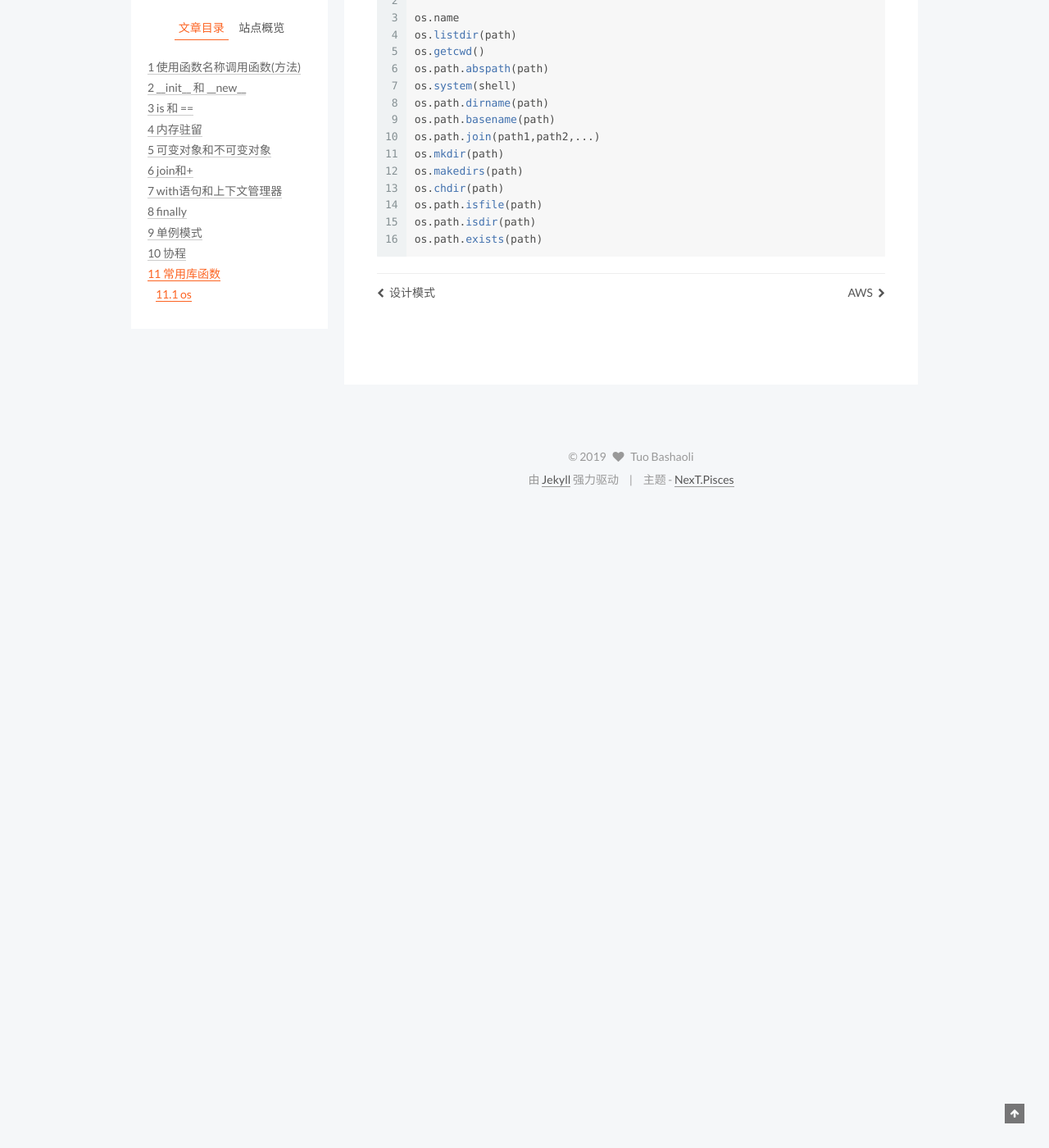
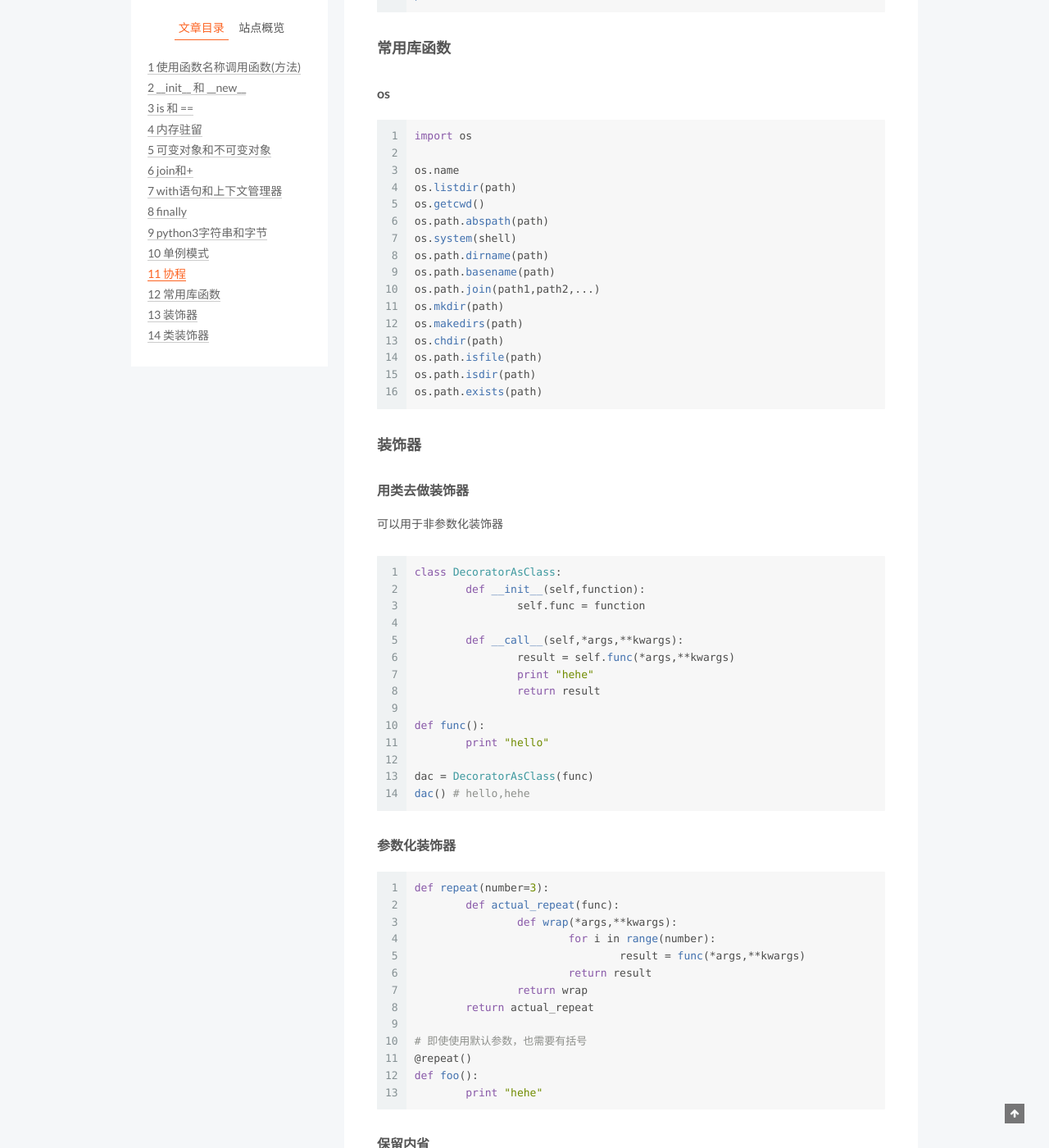
Before and after one commit to tuobashaoli/tuobashaoli.github.io, a Jekyll site: the page built from _posts/2019-05-03-python.markdown, in a window 1280 px wide and 1400 px high, scrolled down 4667 px. Shown: the whole window at 82% size. Built offline with Jekyll 4.4.1, drawn with Linux system fonts in a browser that asks for light colours; comment, search, counter and statistics services are not loaded; before the commit the page ends 5286 px from its top, so only the background shows below that; some of the changed text lies outside the part shown.

Commit message:
update python

````diff
--- a/_posts/2019-05-03-python.markdown
+++ b/_posts/2019-05-03-python.markdown
@@ -105,6 +105,16 @@ with ContextManager():
 ### finally
 
 当try语句块中含有break、continue、return的时候，在离开try之前，finally的语句会被执行
+
+### python3字符串和字节
+
+没有前缀的字符都是Unicode，Unicode字符串中存在无法使用字节表示的抽象文本，如果Unicode字符串需要存储在硬盘或者网络中，需要将其编码为字节序列，有以下俩种方法
+
+···
+str.encode(encoding="utf-8",errors="strict")
+bytes(source,encoding,errors)
+···
+
 
 ### 单例模式
 
@@ -217,3 +227,79 @@ os.path.isfile(path)
 os.path.isdir(path)
 os.path.exists(path)
 ```
+
+### 装饰器
+
+#### 用类去做装饰器
+
+可以用于非参数化装饰器
+
+```python
+class DecoratorAsClass:
+	def __init__(self,function):
+		self.func = function
+
+	def __call__(self,*args,**kwargs):
+		result = self.func(*args,**kwargs)
+		print "hehe"
+		return result
+
+def func():
+	print "hello"
+
+dac = DecoratorAsClass(func)
+dac() # hello,hehe
+```
+
+#### 参数化装饰器
+
+```python
+def repeat(number=3):
+	def actual_repeat(func):
+		def wrap(*args,**kwargs):
+			for i in range(number):
+				result = func(*args,**kwargs)
+			return result
+		return wrap
+	return actual_repeat
+
+# 即使使用默认参数，也需要有括号
+@repeat()
+def foo():
+	print "hehe"
+```
+
+#### 保留内省
+
+以上的装饰器会让原函数时区注释文档和函数名称，使用functools可解决问题
+
+```python
+from functools import wraps
+
+def preseving_decorator(func):
+	@wraps(func)
+	def wrap(*args,**kwargs):
+		return func(*args,**kwargs)
+	return wrap
+```
+
+#### 使用场景
+
+- 检查参数
+- 缓存：将输出保存在某个变量中，在一定时间内，如果再输入一样的参数，那么输出直接从变量中查询
+- 代理：比如flask使用装饰器做路由分发，django使用装饰器做账号认证
+- 上下文
+
+
+### 类装饰器
+
+调用对象自己就是调用call方法
+
+```python
+class Animal(object):
+	def __call__(self,words):
+		print "hello",words
+
+cat = Animal()
+cat("hehe") # hello,hehe
+```
````
